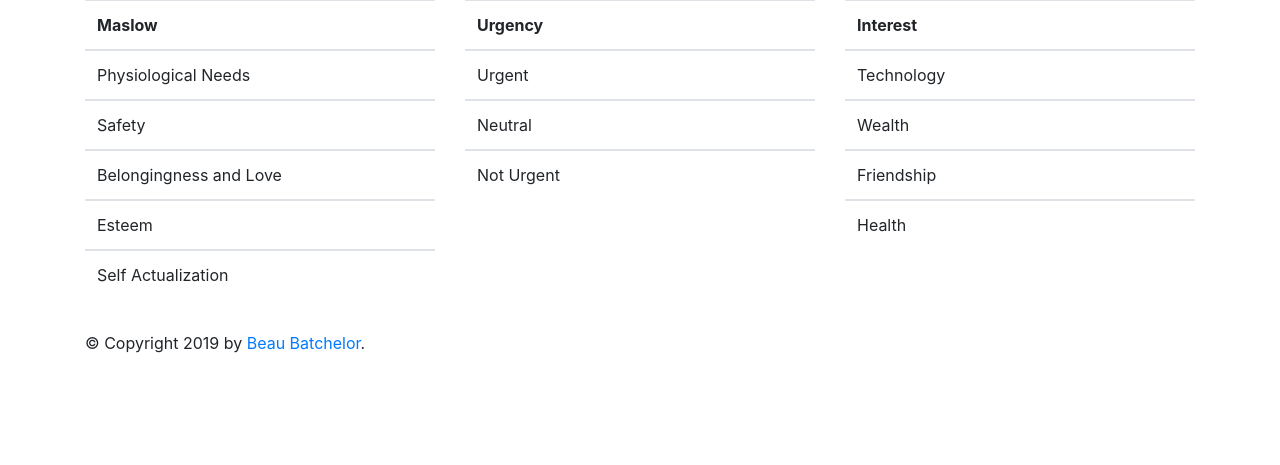
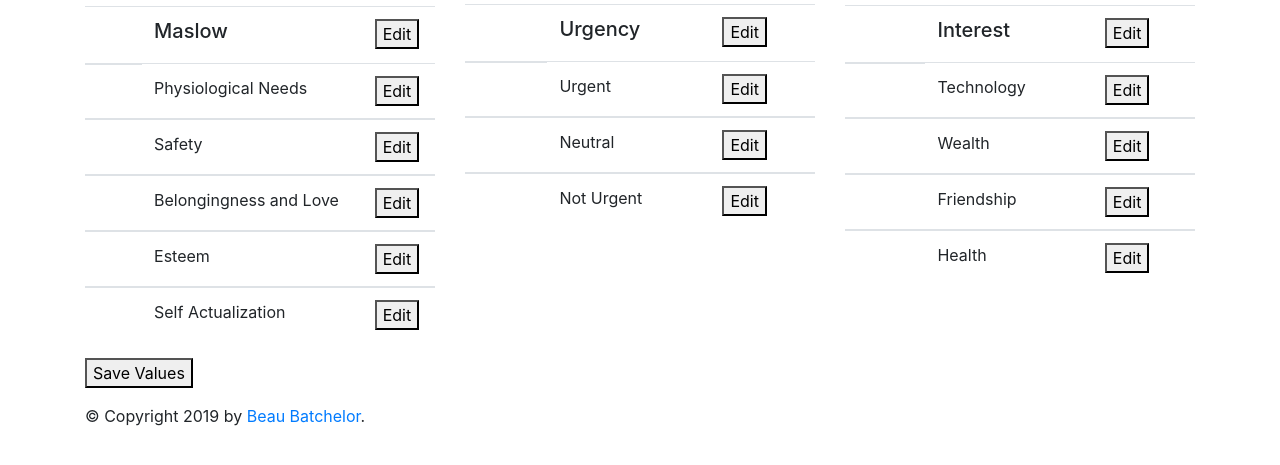
Before and after one commit to beaubatchelor/task_organizer, a Flask app: page /values in a window 1280 px wide. Shown: the part 40-505 px from the top of the page. Run offline with Flask 2, Linux system fonts and the light colour scheme; some libraries are stand-ins or nearby versions.

Commit message:
added styling to values page as well as a non-functional button. Also added tasks to spreadsheet and edited formulas

```diff
--- a/static/script.js
+++ b/static/script.js
@@ -1,5 +1,5 @@
 const valuesDrag = document.querySelectorAll('.value-draggable')
-const tables = document.querySelectorAll('tbody')
+const tables = document.querySelectorAll('#value-body')
 
 valuesDrag.forEach(valuesDrag => {
     valuesDrag.addEventListener('dragstart', () => {
--- a/templates/values.html
+++ b/templates/values.html
@@ -1,18 +1,47 @@
 {% extends "layout.html" %}
 {% block title %}Values{% endblock %}
 {% block content %}
+<form action="/values">
 <div class="container "id="content">
   <div class="row">
     {% for catagory in data %}
     <div class="col">
       <table class="table table-hover table-draggable" draggable="true">
-        <thead><tr><th>{{catagory['catagory']}}</th></tr></thead>
+        <thead id="value-head">
+          <tr>
+            <th>
+              <div class="container">
+                <div class="row">
+                  <div class="col-9"><td><h5>{{catagory['catagory']}}</h5></td></div>
+                  <div class="col-3"><td><button id="value-header-button">Edit</button></td></div>
+                </div>
+              </div>
+            </th>
+          </tr>
+        </thead>
         {% for value in catagory['values'] %}
-        <tbody><tr class="value-draggable" draggable="true"><td>{{value}}</td></tr></tbody>
+        <tbody id="value-body">
+          <tr class="value-draggable" draggable="true">
+            <td>
+              <div class="container">
+                <div class="row">
+                  <div class="col-9"><td>{{value}}</td></div>
+                  <div class="col-3"><td><button id="value-data-button">Edit</button></td></div>
+                </div>
+              </div>
+            </td>
+          </tr>
+        </tbody>
         {% endfor %}
       </table>
     </div>
     {% endfor %}
   </div>
+  <div class="row">
+    <div class="col-3">
+      <button type="submit">Save Values</button>
+    </div>
+  </div>
 </div>
+</form>
 {% endblock %}
```
Also changed, not shown: 1 other file.
